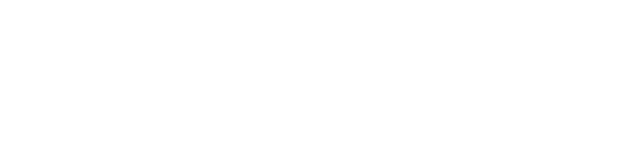
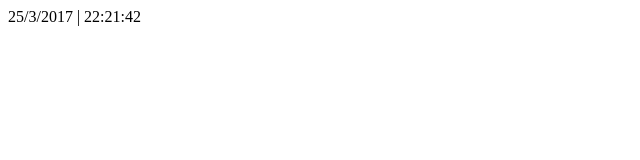
Before and after one commit to kbazant/digitalclock, a plain HTML site: page index.html in a window 1280 px wide. Shown: the whole page, without its empty margins (0-640 px from the left). Drawn offline with Linux system fonts and the light colour scheme.

Commit message:
added time + date to body

```diff
--- a/index.html
+++ b/index.html
@@ -24,7 +24,8 @@
 	<div id="clock"></div>
 
 	<script type="text/javascript">
-
+		document.getElementById("clock").innerHTML =
+			day + "/" + month + "/" + year + " | " + hour + ":" + minute + ":" + second;
 	</script>
 
 </body>
```
